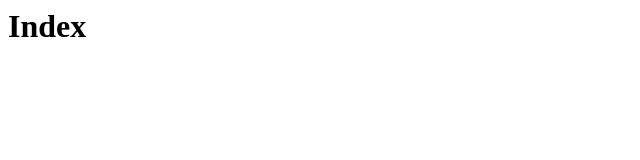
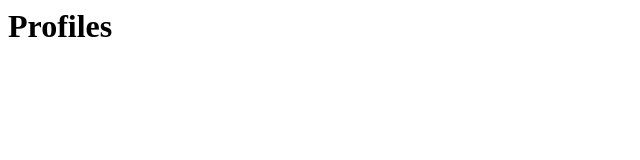
Before and after one commit to RobertHanns/website, a plain HTML site: page index.html in a window 1280 px wide. Shown: the whole page, without its empty margins (0-640 px from the left). Drawn offline with Linux system fonts and the light colour scheme.

Commit message:
Change title of index.html

```diff
--- a/index.html
+++ b/index.html
@@ -1,8 +1,8 @@
 <html>
 <head>
-<title>Index</title>
+<title>Profiles</title>
 </head>
 <body>
-<h1>Index</h1>
+<h1>Profiles</h1>
 </body>
 </html>
```
